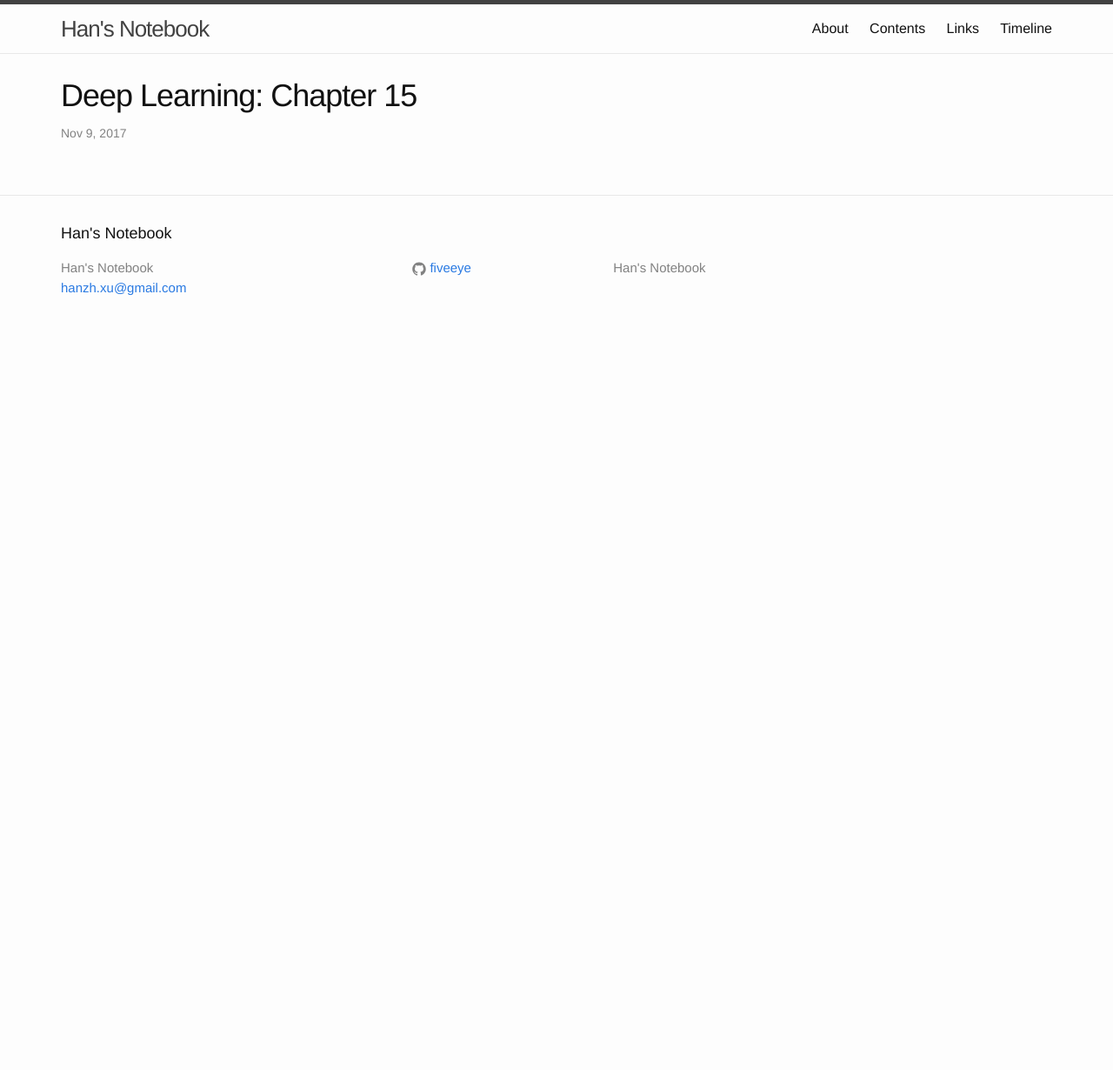
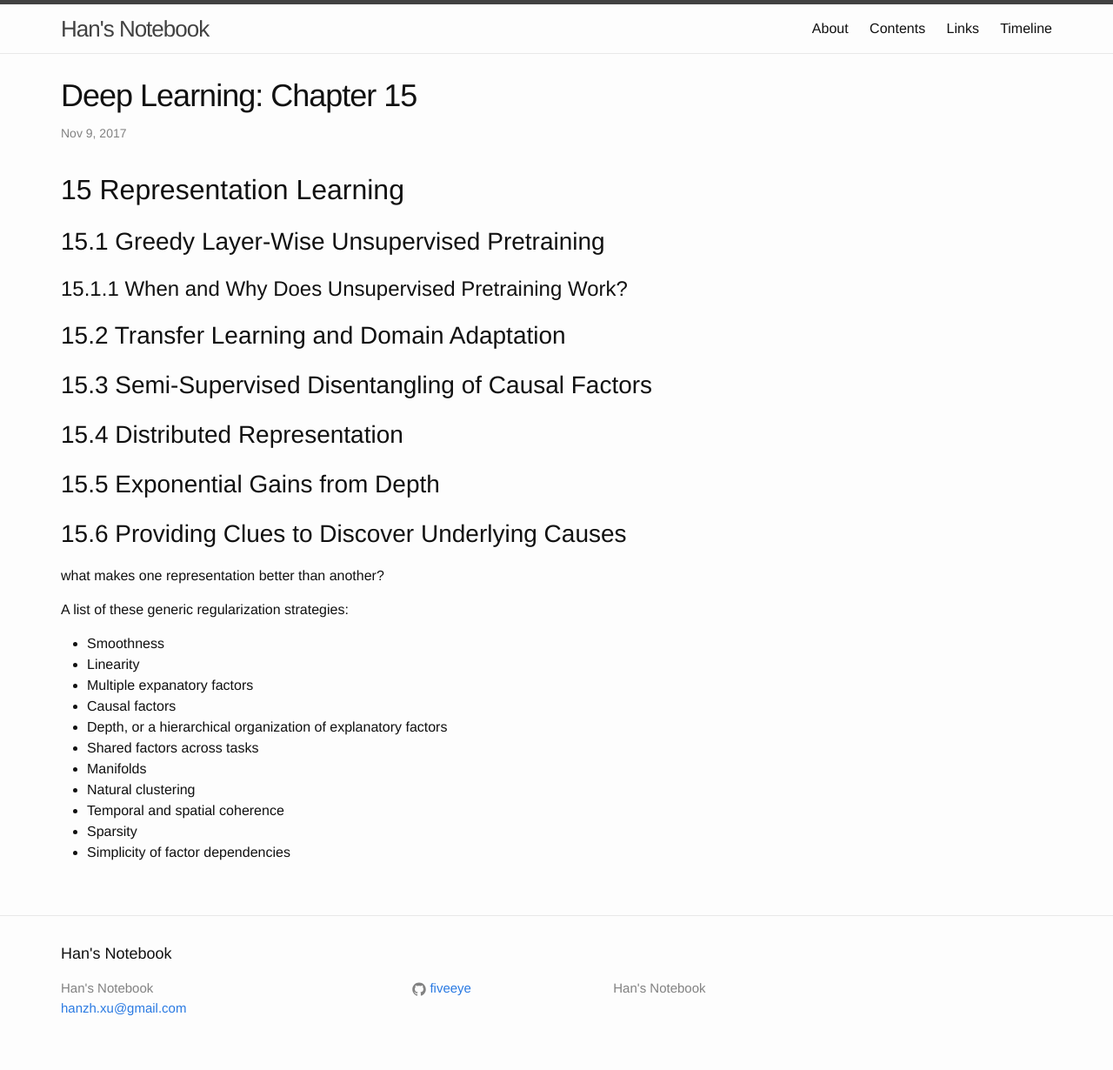
Before and after one commit to FiveEyes/FiveEyes.github.io, a Jekyll site: the page built from _posts/deeplearningbook/2017-11-09-Deep-Learning-Book-15.md, in a window 1280 px wide. Shown: the whole page at 87% size. Built offline with Jekyll 4.4.1, drawn with Linux system fonts in a browser that asks for light colours; before the commit the page ends 900 px from its top, so only the background shows below that.

Commit message:
Update 2017-11-09-Deep-Learning-Book-15.md

```diff
--- a/_posts/deeplearningbook/2017-11-09-Deep-Learning-Book-15.md
+++ b/_posts/deeplearningbook/2017-11-09-Deep-Learning-Book-15.md
@@ -4,3 +4,34 @@ title: "Deep Learning: Chapter 15"
 date: 2017-11-09 23:45:00
 categories: Learning
 ---
+
+# 15 Representation Learning
+
+## 15.1 Greedy Layer-Wise Unsupervised Pretraining
+
+### 15.1.1 When and Why Does Unsupervised Pretraining Work?
+
+## 15.2 Transfer Learning and Domain Adaptation
+
+## 15.3 Semi-Supervised Disentangling of Causal Factors
+
+## 15.4 Distributed Representation
+
+## 15.5 Exponential Gains from Depth
+
+## 15.6 Providing Clues to Discover Underlying Causes
+
+what makes one representation better than another?
+
+A list of these generic regularization strategies:
+  * Smoothness
+  * Linearity
+  * Multiple expanatory factors
+  * Causal factors
+  * Depth, or a hierarchical organization of explanatory factors
+  * Shared factors across tasks
+  * Manifolds
+  * Natural clustering
+  * Temporal and spatial coherence
+  * Sparsity
+  * Simplicity of factor dependencies
```
